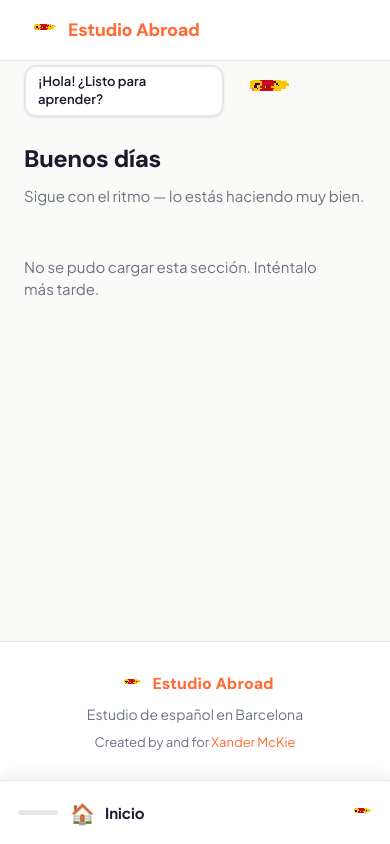
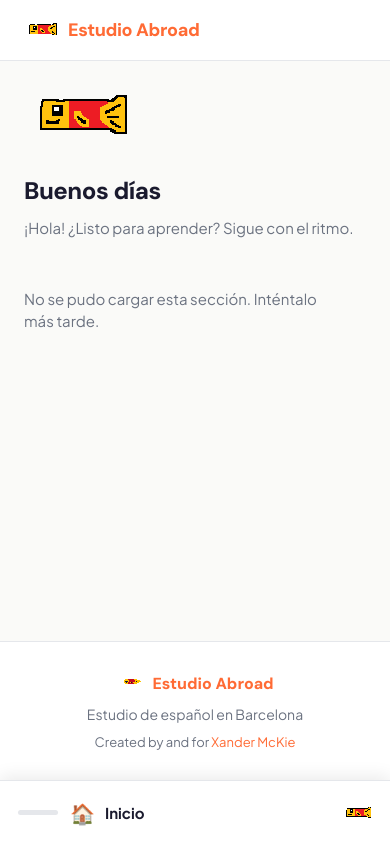
Before and after one commit to xandermckie/cursor-spanishstudy-xander, a Flask app: page / in a window 390 px wide. Run offline with Flask 3, Linux system fonts and the light colour scheme; parts of the project's set-up code (start-up, migrations or seed data) failed here and were passed over.

Commit message:
Feat: enhance aquarium navigation with new minimize functionality, update logo to PNG format, and improve mobile responsiveness in templates

```diff
--- a/static/css/estudio.css
+++ b/static/css/estudio.css
@@ -958,19 +965,34 @@ main.container-narrow {
   margin: 0 0 16px;
 }
 
-/* ── Aquarium mobile navigation ── */
+/* ── Site logo (pixel Pez) ── */
+.site-logo,
+.home-hero-logo {
+  display: block;
+  object-fit: contain;
+  image-rendering: pixelated;
+  image-rendering: crisp-edges;
+}
+
+.site-logo {
+  width: 36px;
+  height: 36px;
+  flex-shrink: 0;
+}
+
+.home-hero-logo {
+  width: 112px;
+  height: 112px;
+}
+
+/* ── Aquarium navigation (all breakpoints on study pages) ── */
 :root {
   --aquarium-peek-h: 64px;
   --aquarium-sheet-max-h: min(72vh, 520px);
 }
 
-.aquarium-dock {
-  display: none;
-}
-
-@media (max-width: 900px) {
 body.has-aquarium-dock {
-    padding-bottom: calc(var(--aquarium-peek-h) + env(safe-area-inset-bottom, 0px));
+  padding-bottom: var(--aquarium-peek-h);
 }
 
 body.has-aquarium-dock main {
@@ -978,35 +1000,14 @@ main.container-narrow {
 }
 
 body.has-aquarium-dock .nav-hamburger,
-  body.has-aquarium-dock .nav-links-wrap {
-    display: none !important;
-  }
-
+body.has-aquarium-dock .nav-links-wrap,
 body.has-aquarium-dock .nav-auth--top,
 body.has-aquarium-dock .theme-toggle--top {
   display: none !important;
 }
 
 body.has-aquarium-dock .site-nav-inner {
-    justify-content: space-between;
-  }
-
-  .nav-mobile-home {
-    display: none;
-    font-size: 14px;
-    font-weight: 600;
-    color: var(--text-secondary);
-    text-decoration: none;
-    padding: 8px 12px;
-    border-radius: var(--radius-md);
-  }
-
-  body:not(.has-aquarium-dock) .nav-mobile-home {
-    display: block;
-  }
-
-  body:not(.has-aquarium-dock) .nav-hamburger {
-    display: flex;
+  justify-content: flex-start;
 }
 
 .aquarium-dock {
@@ -1328,14 +1329,10 @@ main.container-narrow {
   color: var(--text);
 }
 
-  .aquarium-peek-pez {
+.aquarium-peek-logo {
+  width: 32px;
+  height: 32px;
   flex-shrink: 0;
-    display: flex;
-    align-items: flex-end;
-  }
-
-  .aquarium-peek-pez .pez-animated {
-    animation: none;
 }
 
 /* Dock states */
--- a/static/js/aquarium-nav.js
+++ b/static/js/aquarium-nav.js
@@ -1,7 +1,5 @@
 (function () {
   'use strict';
-
-  var MOBILE_MQ = window.matchMedia('(max-width: 900px)');
 
   var PEZ_BY_PAGE = {
     home: { expression: 'happy', hint: '¡Bienvenido!' },
@@ -53,6 +51,7 @@
     this.peekIcon = document.getElementById('aquarium-peek-icon');
     this.peekLabel = document.getElementById('aquarium-peek-label');
     this.sheetGrab = document.getElementById('aquarium-sheet-grab');
+    this.minimizeBtn = document.getElementById('aquarium-peek-minimize');
 
     this.activeIndex = 0;
     this.dragOffset = 0;
@@ -63,7 +62,6 @@
     this.wheelStartIndex = 0;
     this.state = 'peek';
     this.reducedMotion = prefersReducedMotion();
-    this.immersive = document.body.dataset.aquariumImmersive === 'true';
     this.scrollCollapse = this.dock.dataset.scrollCollapse !== 'off';
 
     this.initIndex();
@@ -73,7 +71,7 @@
     this.syncPeekFromIndex(this.activeIndex);
 
     var saved = sessionStorage.getItem('aquariumDockState');
-    if (this.immersive) {
+    if (saved === 'hidden') {
       this.setState('hidden');
     } else if (saved === 'expanded') {
       this.setState('expanded');
@@ -123,7 +121,7 @@
         this.peek.setAttribute('aria-expanded', 'false');
         this.peek.setAttribute('aria-label', 'Abrir navegación');
       }
-      sessionStorage.removeItem('aquariumDockState');
+      sessionStorage.setItem('aquariumDockState', 'hidden');
       this.releaseFocus();
     } else {
       this.dock.classList.add('is-peek');
@@ -255,12 +253,23 @@
     var self = this;
 
     if (this.peek) {
-      this.peek.addEventListener('click', function () {
+      this.peek.addEventListener('click', function (e) {
+        if (e.target.closest('.aquarium-peek-minimize')) return;
         if (self.state === 'hidden' || self.state === 'peek') {
           self.setState('expanded');
         } else if (self.state === 'expanded') {
           self.setState('peek');
         }
+      });
+    }
+
+    if (this.minimizeBtn) {
+      this.minimizeBtn.addEventListener('click', function (e) {
+        e.stopPropagation();
+        if (self.state === 'expanded') {
+          self.setState('peek');
+        }
+        self.setState('hidden');
       });
     }
 
@@ -317,6 +326,7 @@
     var dragHandle = this.sheetGrab || this.peek;
     if (dragHandle) {
       dragHandle.addEventListener('pointerdown', function (e) {
+        if (e.target.closest('.aquarium-peek-minimize')) return;
         if (self.state !== 'expanded' && self.state !== 'peek') return;
         self.sheetDragging = true;
         self.pointerStartY = e.clientY;
@@ -344,7 +354,7 @@
       if (self.state !== 'expanded') return;
       if (e.key === 'Escape') {
         e.preventDefault();
-        self.setState(self.immersive ? 'hidden' : 'peek');
+        self.setState('peek');
         if (self.peek) self.peek.focus();
       } else if (e.key === 'ArrowLeft') {
         e.preventDefault();
@@ -410,13 +420,11 @@
     }
 
     window.addEventListener('resize', function () {
-      if (!MOBILE_MQ.matches) return;
       self.applyWheelLayout(0);
     });
   };
 
   function init() {
-    if (!MOBILE_MQ.matches) return;
     var dock = document.getElementById('aquarium-dock');
     if (!dock || dock.dataset.aquariumInit === '1') return;
     dock.dataset.aquariumInit = '1';
@@ -428,10 +436,4 @@
   } else {
     init();
   }
-
-  MOBILE_MQ.addEventListener('change', function () {
-    if (MOBILE_MQ.matches) {
-      init();
-    }
-  });
 })();
--- a/templates/base.html
+++ b/templates/base.html
@@ -7,7 +7,8 @@
   <meta charset="UTF-8">
   <meta name="viewport" content="width=device-width, initial-scale=1.0">
   <title>{% block title %}{{ title }}{% endblock %} — Estudio Abroad</title>
-  <link rel="icon" type="image/svg+xml" href="{{ url_for('static', filename='img/favicon.svg') }}">
+  <link rel="icon" type="image/png" href="{{ url_for('static', filename='img/pez-logo.png') }}">
+  <link rel="apple-touch-icon" href="{{ url_for('static', filename='img/pez-logo.png') }}">
   <link href="https://fonts.googleapis.com/css2?family=DM+Sans:ital,opsz,wght@0,9..40,300;0,9..40,400;0,9..40,500;0,9..40,600;0,9..40,700;0,9..40,800&family=Plus+Jakarta+Sans:wght@300;400;500;600;700;800&display=swap" rel="stylesheet">
   <link rel="stylesheet" href="{{ url_for('static', filename='css/estudio.css') }}">
   <script src="{{ url_for('static', filename='js/theme.js') }}" defer></script>
@@ -20,7 +21,6 @@
 <body
   class="{% block body_class %}{% endblock %}{% if page == 'reader' %} fog-reveal-page{% endif %}{% if has_aquarium_dock %} has-aquarium-dock{% endif %}"
   {% if has_aquarium_dock %}data-page="{{ page }}"{% endif %}
-  {% if page in ['reader', 'vocab'] %}data-aquarium-immersive="true"{% endif %}
 >
   {% if page == 'reader' %}
   <div id="fog-cursor" aria-hidden="true"></div>
@@ -29,7 +29,13 @@
   <nav class="site-nav" aria-label="Principal">
     <div class="site-nav-inner">
       <a class="nav-brand" href="{{ url_for('home') }}">
-        {{ pez(size=36, expression='happy') }}
+        <img
+          src="{{ url_for('static', filename='img/pez-logo.png') }}"
+          alt=""
+          class="site-logo"
+          width="36"
+          height="36"
+        >
         <span>Estudio Abroad</span>
       </a>
       {% if not has_aquarium_dock %}
--- a/templates/index.html
+++ b/templates/index.html
@@ -7,11 +7,17 @@
 {% set stats = homepage.user_stats if homepage and homepage.user_stats else user_stats %}
 
 <div class="home-hero mb-4">
-  <div class="flex flex-wrap items-center gap-3">
-    {{ pez(size=64, expression='happy', speech='¡Hola! ¿Listo para aprender?', animated=true) }}
+  <div class="flex flex-wrap items-center gap-4">
+    <img
+      src="{{ url_for('static', filename='img/pez-logo.png') }}"
+      alt="Pez — mascota de Estudio Abroad"
+      class="home-hero-logo"
+      width="112"
+      height="112"
+    >
     <div>
       <h1 class="page-title mb-0">Buenos días</h1>
-      <p class="page-subtitle mb-0">Sigue con el ritmo — lo estás haciendo muy bien.</p>
+      <p class="page-subtitle mb-0">¡Hola! ¿Listo para aprender? Sigue con el ritmo.</p>
     </div>
   </div>
 </div>
--- a/templates/partials/aquarium_nav.html
+++ b/templates/partials/aquarium_nav.html
@@ -1,4 +1,4 @@
-{# Mobile aquarium dock — study pages only #}
+{# Aquarium dock — study pages only #}
 {% from "partials/pez.html" import pez %}
 {% set aquarium_sections = [
   ('home', 'Inicio', '🏠', 'home'),
@@ -21,9 +21,9 @@
 
 <div
   id="aquarium-dock"
-  class="aquarium-dock{% if page in ['reader', 'vocab'] %} aquarium-dock--immersive{% endif %}"
+  class="aquarium-dock"
   role="navigation"
-  aria-label="Navegación móvil"
+  aria-label="Navegación principal"
   data-scroll-collapse="{% if page == 'travel' %}off{% else %}on{% endif %}"
 >
   <div class="aquarium-scrim" id="aquarium-scrim" aria-hidden="true" hidden></div>
@@ -117,8 +117,19 @@
     </span>
     <span class="aquarium-peek-icon" id="aquarium-peek-icon" aria-hidden="true">{{ peek_icon }}</span>
     <span class="aquarium-peek-label" id="aquarium-peek-label">{{ peek_label }}</span>
-    <span class="aquarium-peek-pez" aria-hidden="true">
-      {{ pez(size=28, expression='happy') }}
-    </span>
+    <img
+      src="{{ url_for('static', filename='img/pez-logo.png') }}"
+      alt=""
+      class="aquarium-peek-logo site-logo"
+      width="32"
+      height="32"
+      aria-hidden="true"
+    >
+    <button
+      type="button"
+      class="aquarium-peek-minimize"
+      id="aquarium-peek-minimize"
+      aria-label="Ocultar navegación"
+    >↓</button>
   </button>
 </div>
```
Also changed, not shown: other parts of static/css/estudio.css (+103 -3 lines), static/img/pez-logo.png (added). Lines whose indentation alone changed are shown as unchanged.
